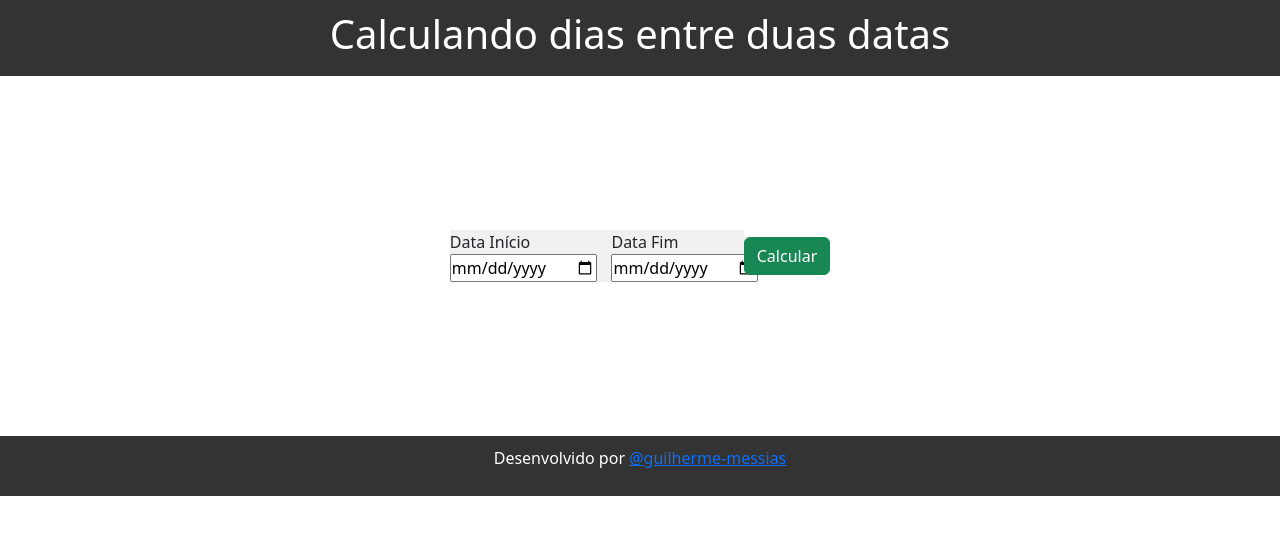
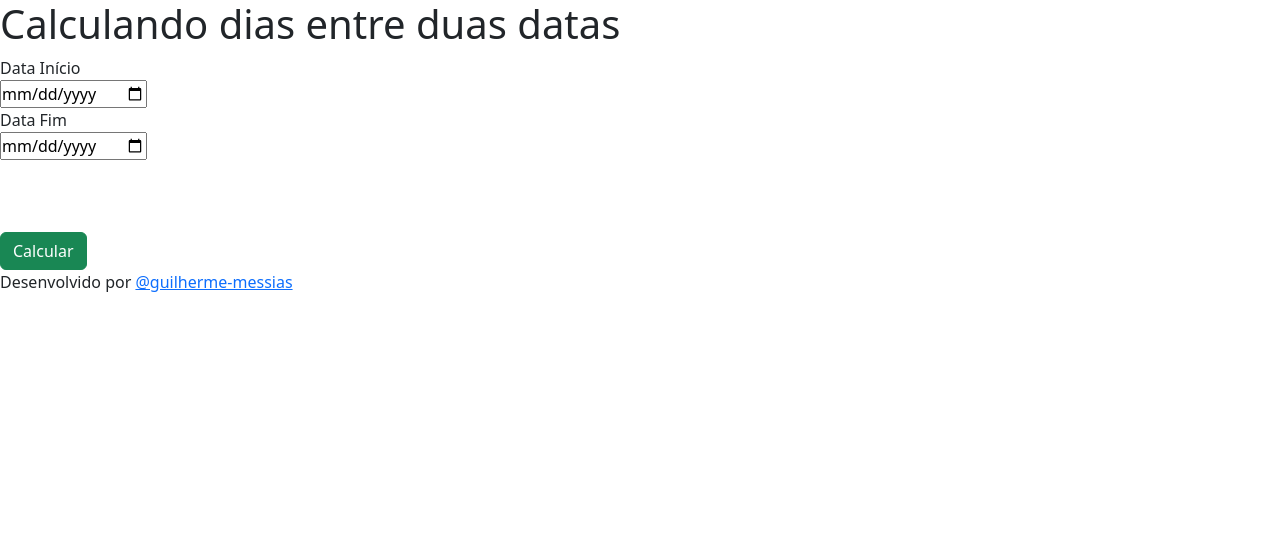
Before and after one commit to guilherme-messias/calculadora-de-datas, a website with bundled scripts: page public/index.html in a window 1280 px wide. Built offline with nearby package versions, Linux system fonts and the light colour scheme.

Commit message:
Remove estilos desnecessários do CSS e adiciona variáveis CSS para melhor manutenção

```diff
--- a/public/styles/style.css
+++ b/public/styles/style.css
@@ -1,46 +1,16 @@
+:root {
+  --color-primary: ;
+  --color-secondary: ;
+  --color-tertiary: ;
+  --color-quaternary: ;
+  --color-quinary: ;
+  --color-senary: ;
+  --size-large: ;
+  --size-medium: ;
+  --size-small: ;
+}
+
 * {
   margin: 0;
   padding: 0;
-  box-sizing: border-box;
 }
-
-body {
-  font-family: 'Roboto', sans-serif;
-  background-color: #f0f0f0;
-}
-
-header {
-  background-color: #333;
-  color: #fff;
-  padding: 10px 0;
-  text-align: center;
-}
-
-main {
-  display: flex;
-  justify-content: center;
-  align-items: center;
-  height: 45vh;
-}
-
-footer {
-  background-color: #333;
-  color: #fff;
-  padding: 10px 0;
-  text-align: center;
-}
-
-main #container-date {
-  display: flex;
-  justify-content: space-between;
-  background-color: #f0f0f0;
-}
-
-main .date {
-  width: 45%;
-}
-
-main .btn-submit {
-  margin-left: auto;
-  margin-right: 0;
-}
```
